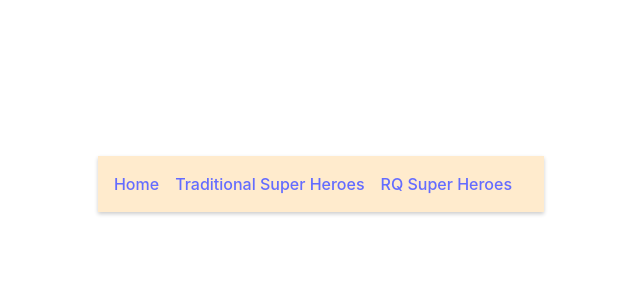
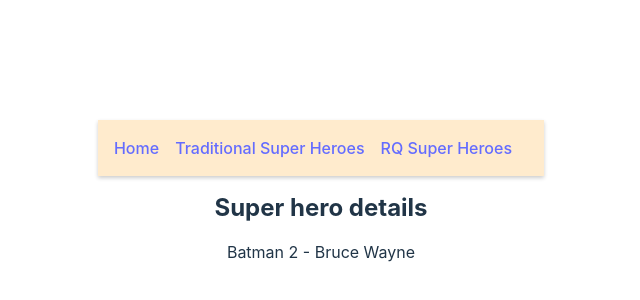
Before and after one commit to yuriy-bolotnyy/react-query, a React (Vite) app: page /rq-super-heroes/1 in a window 1280 px wide. Shown: the part 208-508 px from the top of the page, without its empty margins (319-959 px from the left). Built offline with nearby package versions, Linux system fonts and the light colour scheme; data requests are answered from the project's data file.

Commit message:
Add query by Id

```diff
--- a/src/App.jsx
+++ b/src/App.jsx
@@ -4,6 +4,7 @@ import { ReactQueryDevtools } from 'react-query/devtools'
 import { HomePage } from './components/Home.page'
 import { RQSuperHeroesPage } from './components/RQSuperHeroes.page'
 import { SuperHeroesPage } from './components/SuperHeroes.page'
+import { RQSuperHeroPage } from './components/RQSuperHero.page'
 
 import { BrowserRouter as Router, Routes, Route, Link } from 'react-router-dom'
 
@@ -32,6 +33,7 @@ function App() {
             </nav>
 
             <Routes>
+              <Route exact path='/rq-super-heroes/:heroId' element={<RQSuperHeroPage/>}/>
               <Route exact path='/super-heroes' element={<SuperHeroesPage/>}/>
               <Route exact path='/rq-super-heroes' element={<RQSuperHeroesPage/>}/>
               <Route exact path='/' element={<HomePage/>}/>
--- /dev/null
+++ b/src/components/RQSuperHero.page.jsx
@@ -0,0 +1,25 @@
+import { useParams } from 'react-router-dom'
+import { useSuperHeroData } from '../hooks/useSuperHeroData'
+
+export const RQSuperHeroPage = () => {
+    // Extract heroId from App.js: <Route exact path='/rq-super-heroes/:heroId' element={<RQSuperHeroPage/>}/>
+    const { heroId } = useParams()
+
+    const {isLoading, data, isError, error} = useSuperHeroData(heroId)
+    console.log('Hero data: ', data)
+    console.log({isLoading})
+
+    return (
+        <div>
+            <h2>Super hero details</h2>
+
+            {(isLoading) && <h2>Data is Loading ...</h2>}
+
+            {isError && <h2>Fetching Error: {error.message}</h2>}
+
+            {data && <div>
+                {data?.data.name} - {data.data.alterEgo}
+            </div>}
+        </div>
+    )
+}
--- a/src/components/RQSuperHeroes.page.jsx
+++ b/src/components/RQSuperHeroes.page.jsx
@@ -1,4 +1,5 @@
 import { useQuery } from "react-query"
+import { Link } from 'react-router-dom'
 import { useSuperHeroesData } from '../hooks/useSuperHeroesData'
 
 export const RQSuperHeroesPage = () => {
@@ -16,7 +17,7 @@ export const RQSuperHeroesPage = () => {
 
     return (
         <div>
-            <h2>RQSuperHeroes Page</h2>
+            <h2>RQ Super Heroes Page</h2>
 
             <button onClick={refetch}>Fetch Heroes</button>
 
@@ -24,9 +25,10 @@ export const RQSuperHeroesPage = () => {
 
             {isError && <h2>Fetching Error: {error.message}</h2>}
 
-
             {data?.data.map(hero => (
-                <div key={hero.name}>{hero.name}</div>
+                <div key={hero.id}>
+                    <Link to={`/rq-super-heroes/${hero.id}`}>{hero.name}</Link>
+                </div>
             ))}
         </div>
         )
--- /dev/null
+++ b/src/hooks/useSuperHeroData.jsx
@@ -0,0 +1,12 @@
+import { useQuery } from "react-query";
+import axios from "axios";
+
+const fetchSuperHero = (heroId) => {
+    const requestUrl = `http://localhost:3000/superheroes/${heroId}`
+    console.log(`requestUrl: ${requestUrl}`)
+    return axios.get(requestUrl)
+}
+
+export const useSuperHeroData = (heroId) => {
+    return useQuery(['super-hero', heroId], () => fetchSuperHero(heroId))
+}
```
